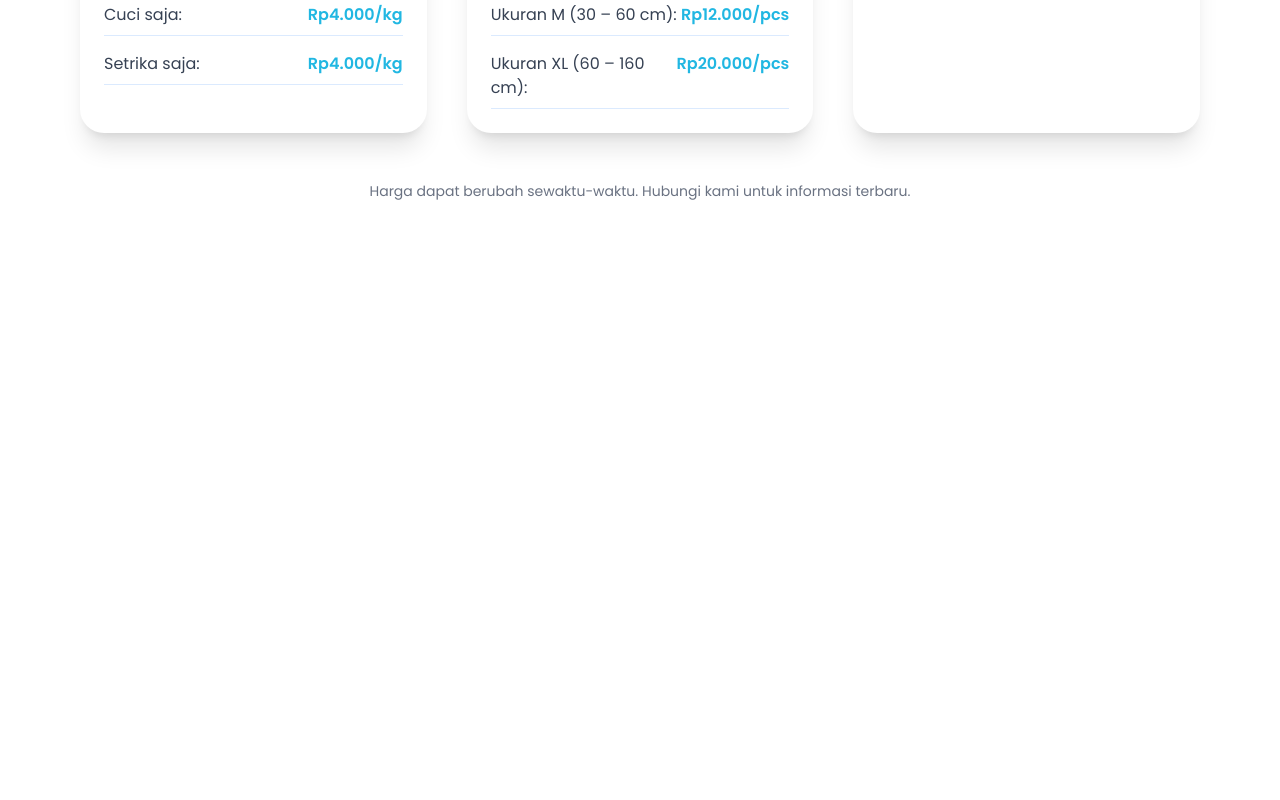
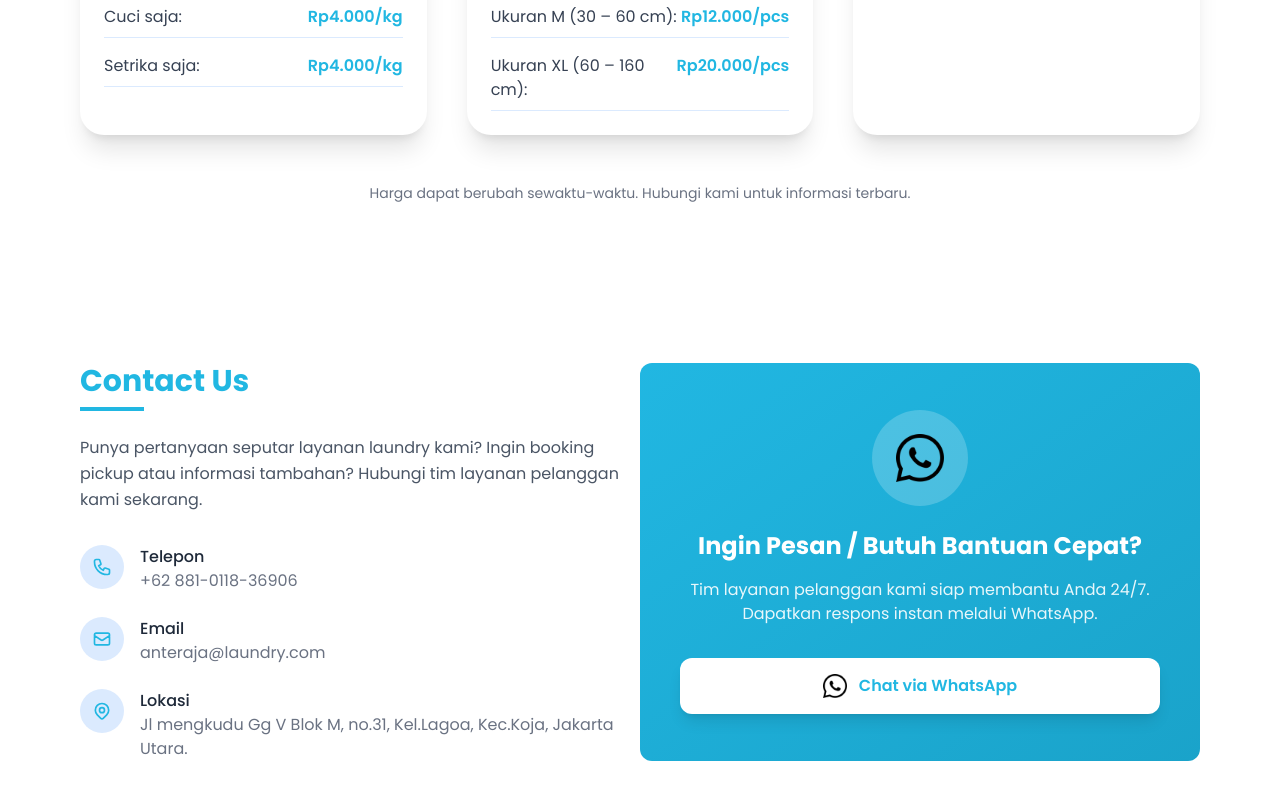
Before and after one commit to TegarAlfaR/Laundry-Frontend, a React (Vite) app: page / in a window 1280 px wide. Shown: the part 1820-2620 px from the top of the page. Before the commit the page ends 2101 px from the top, so only its background shows below. Built offline with nearby package versions, Linux system fonts and the light colour scheme.

Commit message:
feat: add contact section

```diff
--- a/src/App.jsx
+++ b/src/App.jsx
@@ -3,6 +3,7 @@ import Navbar from "./components/Navbar";
 import Hero from "./components/Hero";
 import HowItWork from "./components/HowItWork";
 import Service from "./components/Service";
+import Contact from "./components/Contact";
 
 function App() {
   return (
@@ -11,6 +12,7 @@ function App() {
       <Hero />
       <HowItWork />
       <Service />
+      <Contact />
     </>
   );
 }
--- /dev/null
+++ b/src/components/Contact.jsx
@@ -0,0 +1,132 @@
+import WaIcon from "../../public/images/wa-icon.png";
+
+export default function Contact() {
+  return (
+    <section className=" py-20">
+      <div className="w-full">
+        <div className="overflow-hidden mx-[80px]">
+          <div className="flex flex-col md:flex-row">
+            {/* Bagian Kiri - Form/Info */}
+            <div className="w-full md:w-1/2 ">
+              <h2 className="text-3xl font-bold text-[#21B7E2] mb-2">
+                Contact Us
+              </h2>
+              <div className="w-16 h-1 bg-[#21B7E2] mb-6"></div>
+
+              <p className="text-gray-600 mb-8 leading-relaxed">
+                Punya pertanyaan seputar layanan laundry kami? Ingin booking
+                pickup atau informasi tambahan? Hubungi tim layanan pelanggan
+                kami sekarang.
+              </p>
+
+              <div className="space-y-6">
+                <div className="flex items-start">
+                  <div className="bg-blue-100 p-3 rounded-full mr-4">
+                    <svg
+                      xmlns="http://www.w3.org/2000/svg"
+                      className="h-5 w-5 text-[#21B7E2]"
+                      fill="none"
+                      viewBox="0 0 24 24"
+                      stroke="currentColor"
+                    >
+                      <path
+                        strokeLinecap="round"
+                        strokeLinejoin="round"
+                        strokeWidth={2}
+                        d="M3 5a2 2 0 012-2h3.28a1 1 0 01.948.684l1.498 4.493a1 1 0 01-.502 1.21l-2.257 1.13a11.042 11.042 0 005.516 5.516l1.13-2.257a1 1 0 011.21-.502l4.493 1.498a1 1 0 01.684.949V19a2 2 0 01-2 2h-1C9.716 21 3 14.284 3 6V5z"
+                      />
+                    </svg>
+                  </div>
+                  <div>
+                    <h3 className="font-medium text-gray-800">Telepon</h3>
+                    <p className="text-gray-500">+62 881-0118-36906</p>
+                  </div>
+                </div>
+
+                <div className="flex items-start">
+                  <div className="bg-blue-100 p-3 rounded-full mr-4">
+                    <svg
+                      xmlns="http://www.w3.org/2000/svg"
+                      className="h-5 w-5 text-[#21B7E2]"
+                      fill="none"
+                      viewBox="0 0 24 24"
+                      stroke="currentColor"
+                    >
+                      <path
+                        strokeLinecap="round"
+                        strokeLinejoin="round"
+                        strokeWidth={2}
+                        d="M3 8l7.89 5.26a2 2 0 002.22 0L21 8M5 19h14a2 2 0 002-2V7a2 2 0 00-2-2H5a2 2 0 00-2 2v10a2 2 0 002 2z"
+                      />
+                    </svg>
+                  </div>
+                  <div>
+                    <h3 className="font-medium text-gray-800">Email</h3>
+                    <p className="text-gray-500">anteraja@laundry.com</p>
+                  </div>
+                </div>
+
+                <div className="flex items-start">
+                  <div className="bg-blue-100 p-3 rounded-full mr-4">
+                    <svg
+                      xmlns="http://www.w3.org/2000/svg"
+                      className="h-5 w-5 text-[#21B7E2]"
+                      fill="none"
+                      viewBox="0 0 24 24"
+                      stroke="currentColor"
+                    >
+                      <path
+                        strokeLinecap="round"
+                        strokeLinejoin="round"
+                        strokeWidth={2}
+                        d="M17.657 16.657L13.414 20.9a1.998 1.998 0 01-2.827 0l-4.244-4.243a8 8 0 1111.314 0z"
+                      />
+                      <path
+                        strokeLinecap="round"
+                        strokeLinejoin="round"
+                        strokeWidth={2}
+                        d="M15 11a3 3 0 11-6 0 3 3 0 016 0z"
+                      />
+                    </svg>
+                  </div>
+                  <div>
+                    <h3 className="font-medium text-gray-800">Lokasi</h3>
+                    <p className="text-gray-500">
+                      Jl mengkudu Gg V Blok M, no.31, Kel.Lagoa, Kec.Koja,
+                      Jakarta Utara.{" "}
+                    </p>
+                  </div>
+                </div>
+              </div>
+            </div>
+
+            {/* Bagian Kanan - CTA WhatsApp */}
+            <div className="w-full md:w-1/2 bg-gradient-to-br from-[#21B7E2] to-[#1aa3ca] p-8 md:p-10 flex flex-col justify-center items-center text-white rounded-xl">
+              <div className="bg-white/20 p-6 rounded-full inline-flex mb-6">
+                <img src={WaIcon} alt="WhatsApp Icon" className="w-12 h-12" />
+              </div>
+
+              <h3 className="text-2xl font-bold mb-4">
+                Ingin Pesan / Butuh Bantuan Cepat?
+              </h3>
+              <p className="text-white/90 text-center mb-8">
+                Tim layanan pelanggan kami siap membantu Anda 24/7. Dapatkan
+                respons instan melalui WhatsApp.
+              </p>
+
+              <a
+                href="https://wa.me/62881011836906"
+                target="_blank"
+                rel="noopener noreferrer"
+                className="w-full bg-white text-[#21B7E2] font-semibold px-6 py-4 rounded-xl shadow-lg flex items-center justify-center gap-3 hover:bg-blue-50 transition duration-300 hover:scale-105"
+              >
+                <img src={WaIcon} alt="WhatsApp Icon" className="w-6 h-6" />
+                Chat via WhatsApp
+              </a>
+            </div>
+          </div>
+        </div>
+      </div>
+    </section>
+  );
+}
--- a/src/components/Hero.jsx
+++ b/src/components/Hero.jsx
@@ -13,7 +13,7 @@ export default function Hero() {
             antar-jemput yang cepat, bersih, dan terpercaya. Cukup pesan, kami
             datang.
           </p>
-          <button className="bg-[#D0F6FF] text-blue-500 font-semibold rounded-3xl py-3 px-6 mt-4 w-[220px] cursor-pointer  duration-300 hover:bg-blue-400 hover:text-white shadow-lg">
+          <button className="bg-[#21B7E2] text-[#D0F6FF] font-semibold rounded-3xl py-3 px-6 mt-4 w-[220px] cursor-pointer  duration-300 hover:bg-blue-500 hover:scale-110 shadow-lg">
             How It's Work
           </button>
           <p className="text-sm text-gray-500 mt-2">
--- a/src/components/Navbar.jsx
+++ b/src/components/Navbar.jsx
@@ -21,12 +21,12 @@ export default function Navbar() {
           {["About", "How it's Work", "Services", "Contact Us"].map((item) => (
             <p
               key={item}
-              className="cursor-pointer text-[#21B7E2] transition duration-300 hover:text-blue-700 hover:scale-110"
+              className="cursor-pointer text-[#21B7E2] transition duration-300 hover:text-blue-500 hover:scale-110"
             >
               {item}
             </p>
           ))}
-          <button className="bg-[#21B7E2] text-white px-4 py-2 rounded-md hover:scale-110 transition duration-300">
+          <button className="bg-[#21B7E2] text-white px-4 py-2 rounded-md hover:bg-blue-500 hover:scale-110 transition duration-300">
             New Order
           </button>
         </div>
--- a/src/components/Service.jsx
+++ b/src/components/Service.jsx
@@ -53,7 +53,7 @@ export default function Service() {
     <div className="py-20 ">
       <div className="max-w-6xl mx-auto px-4">
         <h2 className="text-4xl font-extrabold text-center text-[#21B7E2] mb-14">
-          Service & Package
+          Service & Price
         </h2>
 
         <div className="grid grid-cols-1 md:grid-cols-3 gap-10">
@@ -82,7 +82,7 @@ export default function Service() {
                   ))}
                 </div>
               </div>
-
+              <div className="w-full border border-gray-400" />
               <h3 className="text-2xl font-semibold text-blue-400 mb-5 text-center">
                 {service.title}
               </h3>
```
Also changed, not shown: public/images/wa-icon.png (added).
